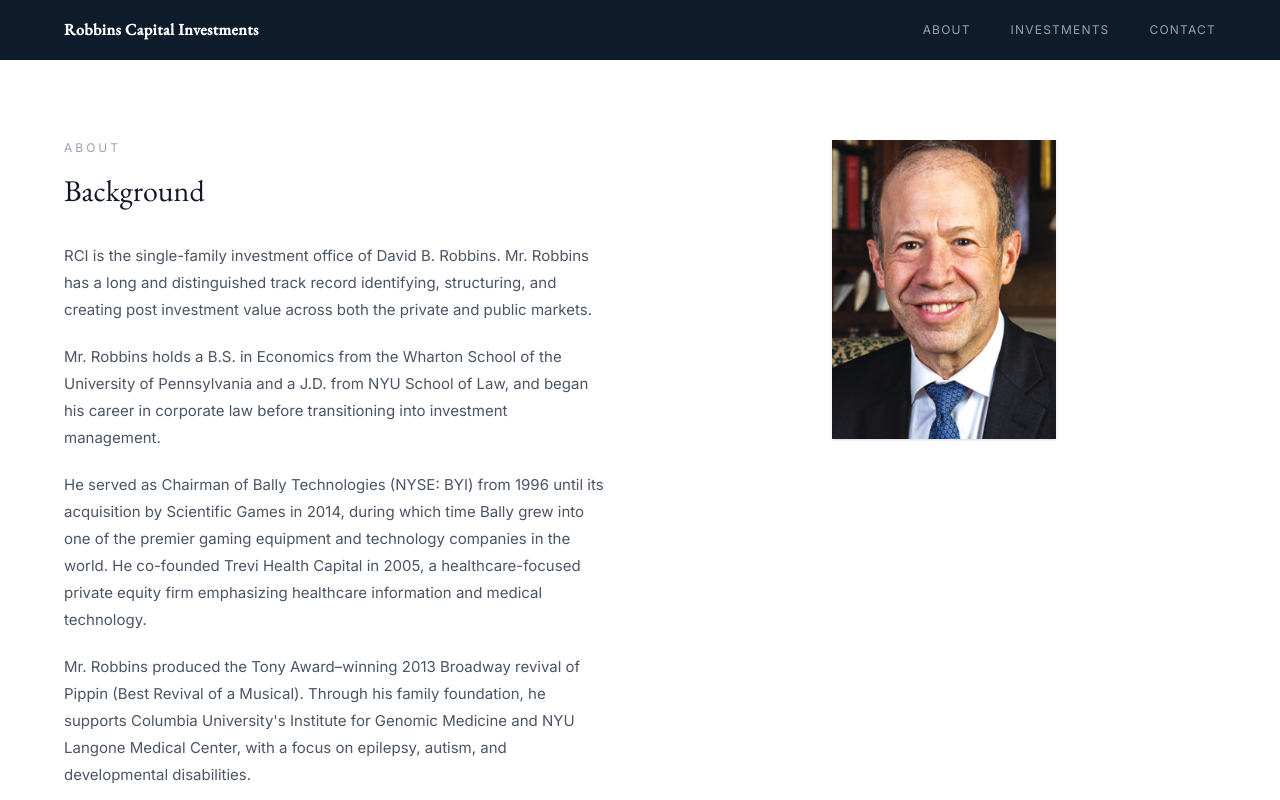
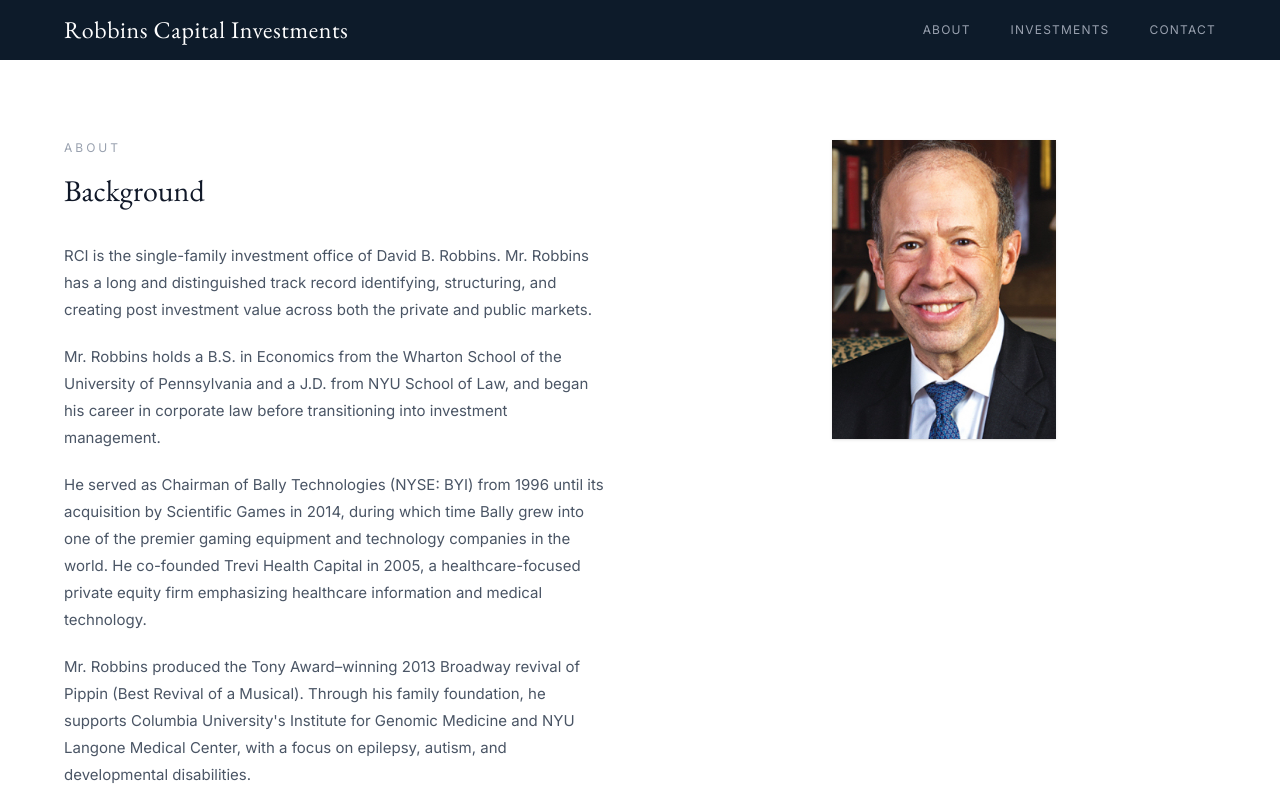
Before and after one commit to nicholasrobb1/robbins-family-office, a Next.js app: page / in a window 1280 px wide. Shown: the top 800 px of the page. Built offline with nearby package versions, Linux system fonts and the light colour scheme.

Commit message:
Increase nav site name to text-2xl

```diff
--- a/app/page.tsx
+++ b/app/page.tsx
@@ -77,7 +77,7 @@ function Nav() {
       style={{ fontFamily: "var(--font-inter)" }}
     >
       <div className="max-w-7xl mx-auto px-8 lg:px-16 h-[60px] flex items-center justify-between">
-        <span className="text-white text-base font-semibold tracking-wide" style={{ fontFamily: "var(--font-garamond)" }}>
+        <span className="text-white text-2xl font-normal tracking-wide" style={{ fontFamily: "var(--font-garamond)" }}>
           {CONTENT.siteName}
         </span>
         <nav className="hidden md:flex items-center gap-10">
```
